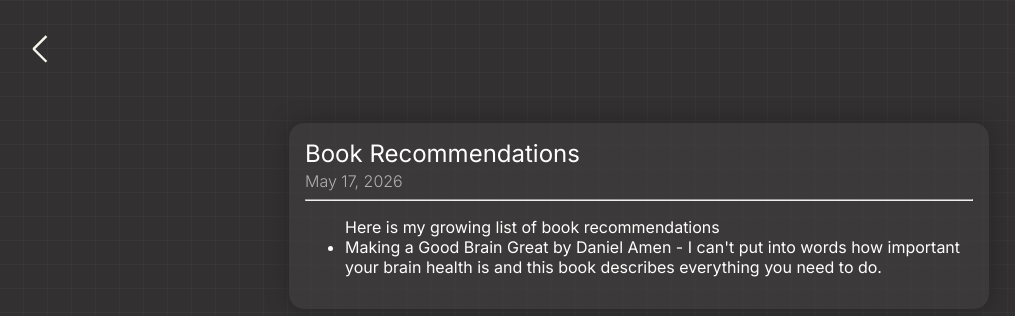
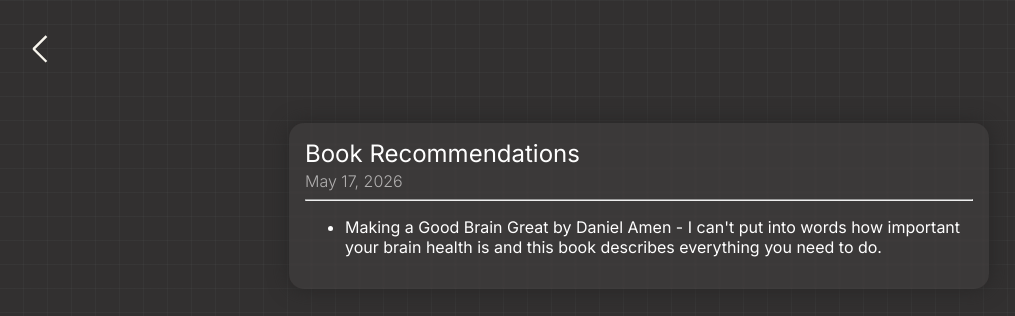
Before and after one commit to dylinh/personal-site, a React (Vite) app: page /blog/books in a window 1280 px wide. Shown: the top 316 px of the page, without its empty margins (1-1016 px from the left). Built offline with nearby package versions, Linux system fonts and the light colour scheme.

Commit message:
Update Books.tsx

```diff
--- a/src/blogPosts/Books.tsx
+++ b/src/blogPosts/Books.tsx
@@ -4,14 +4,13 @@
     return (
         <>
         <div className="backbtn-blog-container">
-            <BackButton className="backbtn-blog" path="/books"/>
+            <BackButton className="backbtn-blog" path="/blog"/>
         </div>
         <div className="blog-post-container fade-in">
             <h2 className="blog-post-title">Book Recommendations</h2>
             <h3 className="blog-post-date">May 17, 2026</h3>
             <hr/>
             <ul>
-                <p>Here is my growing list of book recommendations<br/></p>
                 <li>Making a Good Brain Great by Daniel Amen - I can't put into words how important your brain health is and this book describes everything you need to do. </li>
             </ul>
         </div>
```
